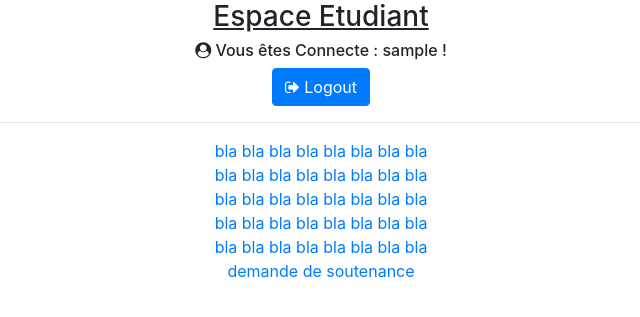
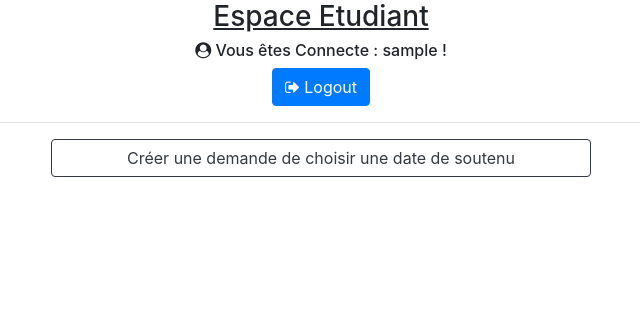
Before and after one commit to DoraymonIT/fmpm-stage1, a PHP site: page /acceuilEtudiant.php in a window 1280 px wide. Shown: the part 142-459 px from the top of the page, without its empty margins (319-959 px from the left). Run offline with PHP 8.4, Linux system fonts and the light colour scheme; the visitor is signed in with stand-in values (Sample User, id 1); data comes from the database, SQL or seed files in the repository.

Commit message:
just some css staffs

```diff
--- a/public/acceuilEtudiant.php
+++ b/public/acceuilEtudiant.php
@@ -43,24 +43,25 @@ $result = mysqli_query($db, $query);
             <?php if (isset($_SESSION['CNE'])) : ?>
                 <h6><i class="fa fa-user-circle" aria-hidden="true"></i>
                     Vous êtes Connecte : <?php echo $_SESSION['username'] ?> !</h6>
-                <p><a href="logout.php" class="btn btn-primary" href="#" role="button">
+                <p><a href="logout.php" class="btn btn-primary"  role="button">
                         <i class="fa fa-sign-out" aria-hidden="true"></i> Logout</a></p>
             <?php endif ?>
             <hr>
+
         </div>
         <div class="row">
             <div class="col-md-6 m-auto d-flex flex-column text-center ">
+                <!-- <a href="#">bla bla bla bla bla bla bla bla</a>
                 <a href="#">bla bla bla bla bla bla bla bla</a>
                 <a href="#">bla bla bla bla bla bla bla bla</a>
                 <a href="#">bla bla bla bla bla bla bla bla</a>
-                <a href="#">bla bla bla bla bla bla bla bla</a>
-                <a href="#">bla bla bla bla bla bla bla bla</a>
+                <a href="#">bla bla bla bla bla bla bla bla</a> -->
                 <?php
 
                 if  (mysqli_num_rows($result) == 0) {
-                    echo "<a href='index.php'>demande de soutenance</a>";
+                    echo "<a class='btn btn-outline-dark'  role='button' href='index.php'>Créer une demande de choisir une date de soutenu</a>";
                 }else{
-                    echo "<a href='etudiant.php'>check demande status</a>";
+                    echo "<a class='btn btn-outline-dark'  role='button' href='etudiant.php'>Voir le progresse de demande de thèse</a>";
                 }
 
                 ?>
```
